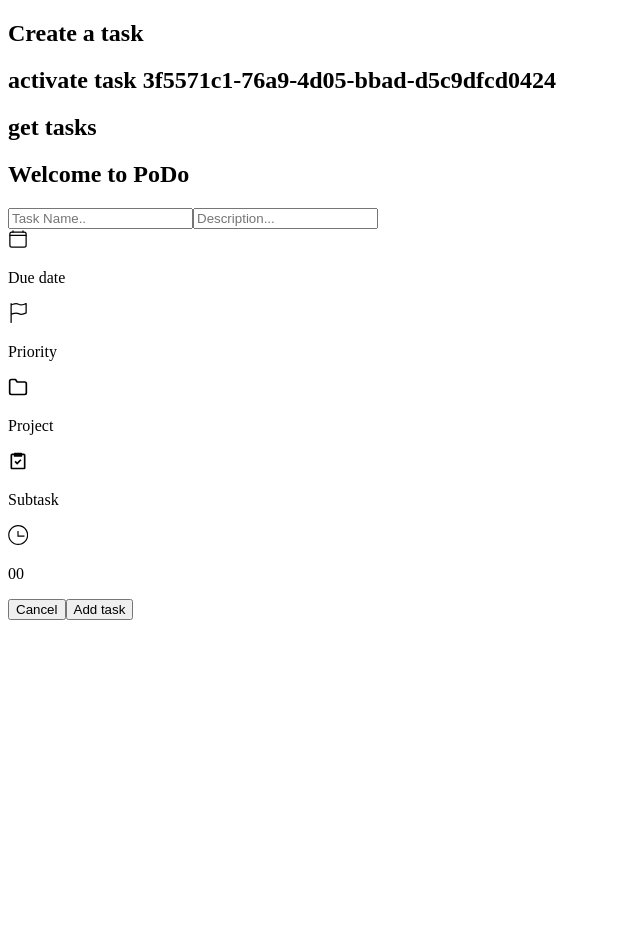
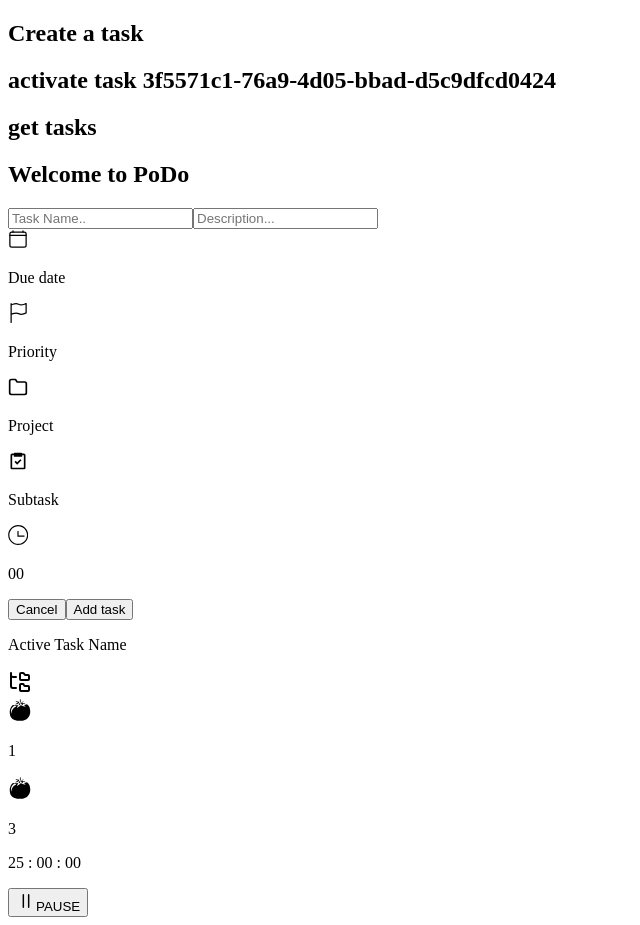
Before and after one commit to Podo-App/podo-frontend, a React (Vite) app in the folder src/renderer/: page / in a window 1280 px wide. Shown: the whole page, without its empty margins (0-640 px from the left). Before the commit the page ends 800 px from the top, so only its background shows below. Built offline with nearby package versions, Linux system fonts and the light colour scheme; what pouchdb would draw is missing.

Commit message:
active task ui (#9)

```diff
--- a/src/renderer/src/App.tsx
+++ b/src/renderer/src/App.tsx
@@ -8,6 +8,7 @@
 import { v4 as uuidv4 } from 'uuid'
 import { activateTask, createTask, getAllTasks } from './services/tasks'
 import TaskInput from './components/TaskInput'
+import ActiveTask from './components/ActiveTask'
 
 function App(): JSX.Element {
   const onCreate = (): unknown => {
@@ -83,6 +84,7 @@
         <h2 onClick={onCreate}>Welcome to PoDo</h2>
         <div className="w-[90%] mx-auto">
           <TaskInput />
+          <ActiveTask />
         </div>
       </div>
     </>
--- a/src/renderer/src/assets/main.css
+++ b/src/renderer/src/assets/main.css
@@ -4,9 +4,9 @@
 
 @layer components {
   .button-primary {
-    @apply bg-primaryblue py-1 px-3 rounded-md text-lg font-bold;
+    @apply bg-primaryblue py-1 px-3 rounded-md text-lg font-medium;
   }
   .button-secondary {
-    @apply bg-blue text-[#596063] py-1 px-3 rounded-md text-lg font-bold;
+    @apply bg-blue text-[#596063] py-1 px-3 rounded-md text-lg font-medium;
   }
 }
--- /dev/null
+++ b/src/renderer/src/components/ActiveTask.tsx
@@ -0,0 +1,61 @@
+import React, { useState } from 'react'
+import { RxPause } from 'react-icons/rx'
+import { GiTomato } from 'react-icons/gi'
+import { LuFolderTree } from 'react-icons/lu'
+
+const subTasks = [
+  { id: 1, name: 'Sub Task 1', isCompleted: true },
+  { id: 2, name: 'Sub Task 2', isCompleted: false },
+  { id: 3, name: 'Sub Task 3', isCompleted: true }
+]
+
+const ActiveTask: React.FC<unknown> = () => {
+  const [showSubTasks, setShowSubTasks] = useState<boolean>(false)
+
+  // eslint-disable-next-line @typescript-eslint/explicit-function-return-type
+  const toggleSubTasks = () => setShowSubTasks((prev: boolean) => !prev)
+  return (
+    <div className="mt-10 ">
+      <div
+        className={`w-full px-4 py-4 bg-blue flex justify-between items-center rounded-ss-lg rounded-se-lg ${!showSubTasks && 'rounded-es-lg rounded-ee-lg'}`}
+      >
+        <p className="text-gray-700 text-3xl">Active Task Name</p>
+        <div className="flex items-center gap-8">
+          <LuFolderTree className="cursor-pointer" size={'1.5rem'} onClick={toggleSubTasks} />
+          <div className="flex gap-4">
+            <div className="flex gap-2">
+              <GiTomato className="fill-red" size={'1.5rem'} />
+              <p className="text-lg">1</p>
+            </div>
+            <div className="flex gap-2">
+              <GiTomato className="fill-green" size={'1.5rem'} />
+              <p className="text-lg">3</p>
+            </div>
+          </div>
+          <p className="text-3xl text-gray-700">{`25 : 00 : 00`}</p>
+
+          <button className="button-primary inline-flex items-center">
+            <RxPause className="font-medium" size={'1.25rem'} />
+            <span>PAUSE</span>
+          </button>
+        </div>
+      </div>
+      {showSubTasks && (
+        <div className="px-4 py-4 flex flex-col gap-2 rounded-es-lg rounded-ee-lg shadow-lg">
+          {subTasks?.map((subTask) => (
+            <div className="flex gap-2 items-center" key={subTask?.id}>
+              <input
+                type="checkbox"
+                className="w-4 h-4 cursor-pointer bg-blue checked:bg-blue"
+                checked={subTask?.isCompleted}
+              />
+              <p className="text-lg"> {subTask?.name}</p>
+            </div>
+          ))}
+        </div>
+      )}
+    </div>
+  )
+}
+
+export default ActiveTask
--- a/tailwind.config.js
+++ b/tailwind.config.js
@@ -9,11 +9,12 @@
         purple: '#7e5bef',
         pink: '#ff49db',
         orange: '#ff7849',
-        green: '#13ce66',
+        green: '#16a34a',
         yellow: '#ffc82c',
         'gray-dark': '#273444',
         gray: '#8492a6',
-        'gray-light': '#d3dce6'
+        'gray-light': '#d3dce6',
+        red: '#b91c1c'
       },
       fontFamily: {
         sans: ['Graphik', 'sans-serif'],
```
